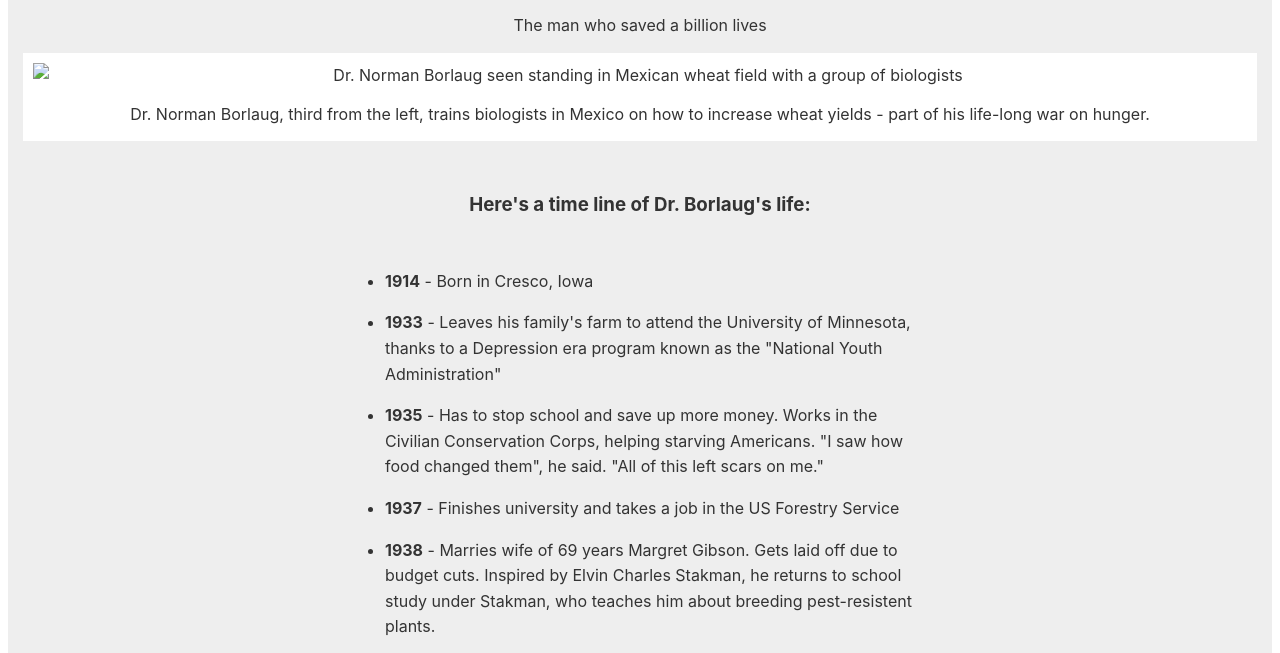
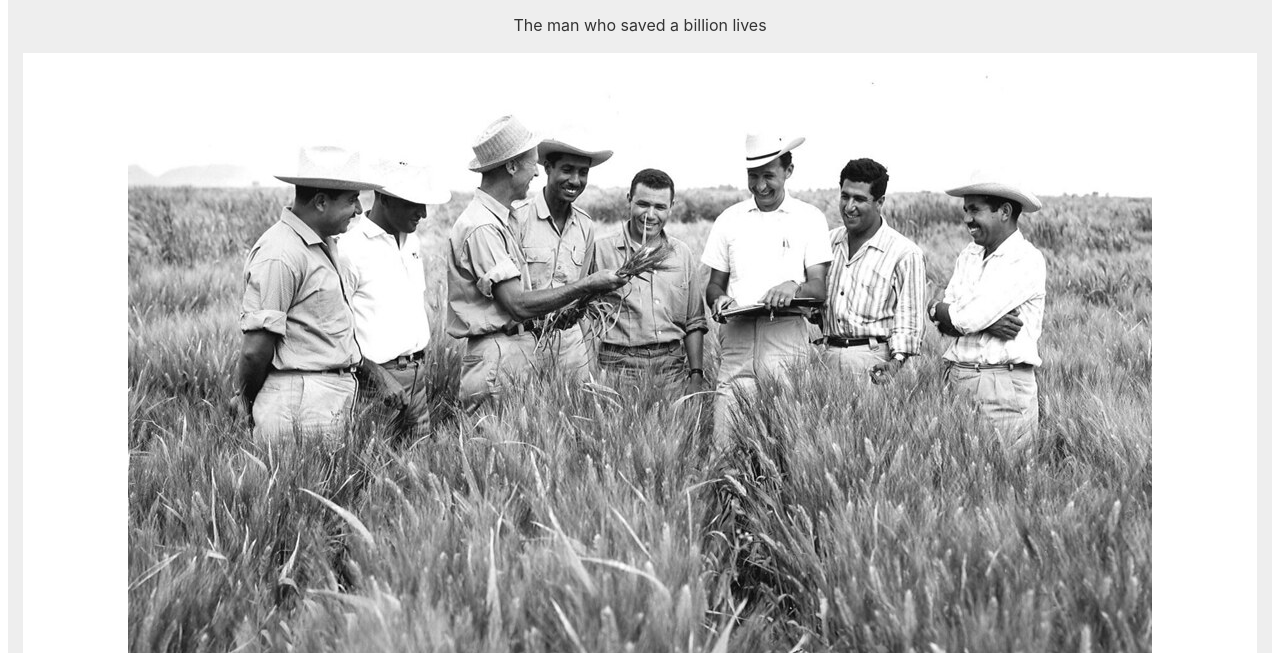
Before and after one commit to Fabchirajoul/TRibute-Certification-Project, a plain HTML site: page index.html in a window 1280 px wide. Shown: the part 135-788 px from the top of the page. Drawn offline with Linux system fonts and the light colour scheme.

Commit message:
Made some changes with the pictures so it starts appearing

```diff
--- a/index.html
+++ b/index.html
@@ -10,7 +10,7 @@
       <figure id="img-div">
         <img
           id="image"
-          src="tribute-page-main-image.jpg"
+          src="Images/tribute-page-main-image.jpg"
           alt="Dr. Norman Borlaug seen standing in Mexican wheat field with a group of biologists"
         />
         <figcaption id="img-caption">
```
Also changed, not shown: Images/tribute-page-main-image.jpg (added).
